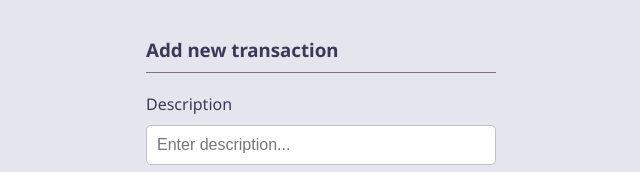
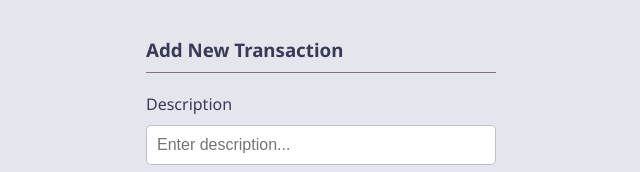
Before and after one commit to Yash-lab290/Training-Projects, a plain HTML site: page index.html in a window 1280 px wide. Shown: the part 386-558 px from the top of the page, 319-959 px from the left. Drawn offline with Linux system fonts and the light colour scheme.

Commit message:
Basic Changes

```diff
--- a/index.html
+++ b/index.html
@@ -35,7 +35,7 @@
       </div>
       <h3>History</h3>
       <ul id="list" class="list"></ul>
-      <h3>Add new transaction</h3>
+      <h3>Add New Transaction</h3>
       <form id="form">
         <div class="form-control">
           <label for="text">Description</label>
```
